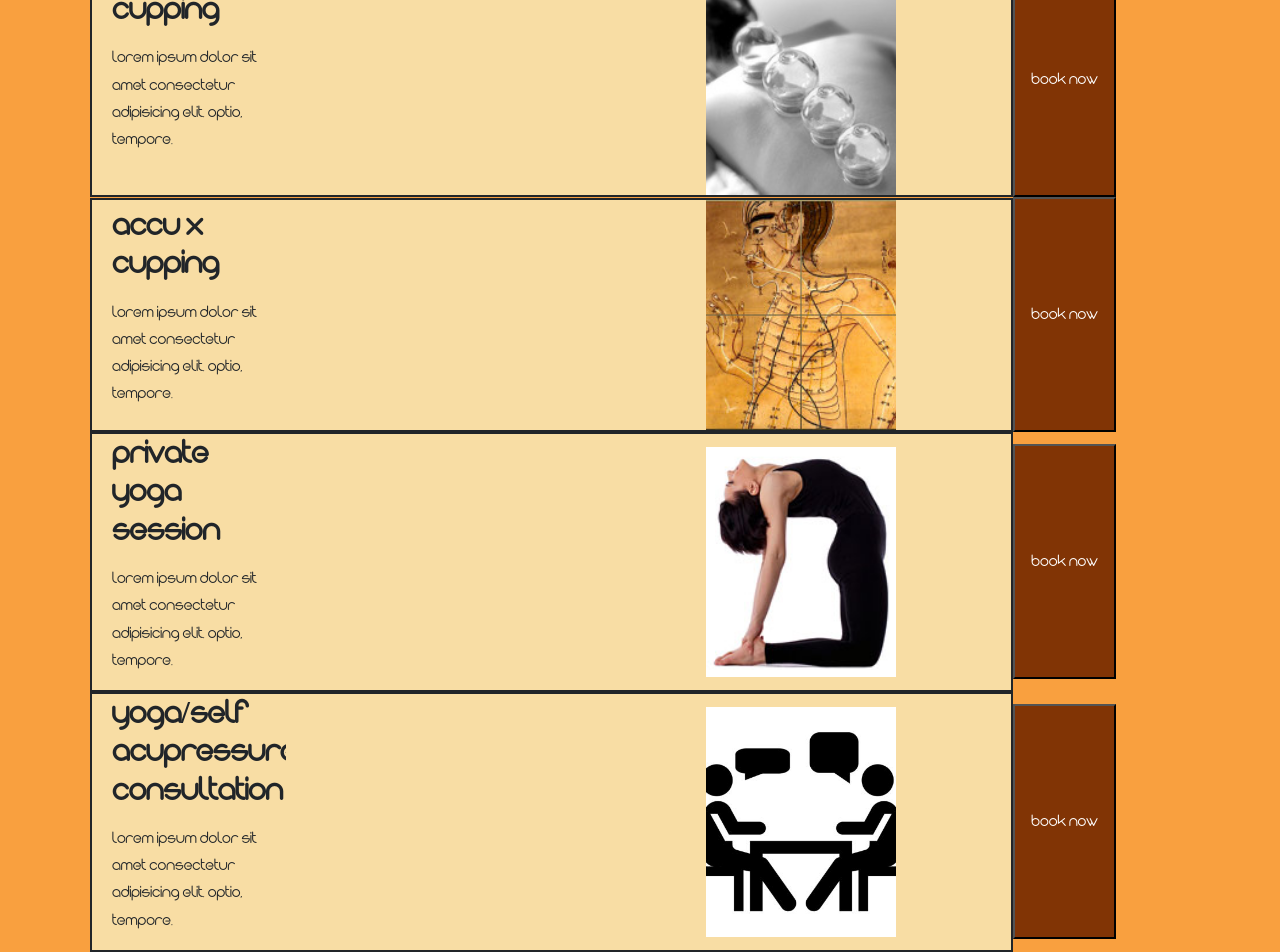
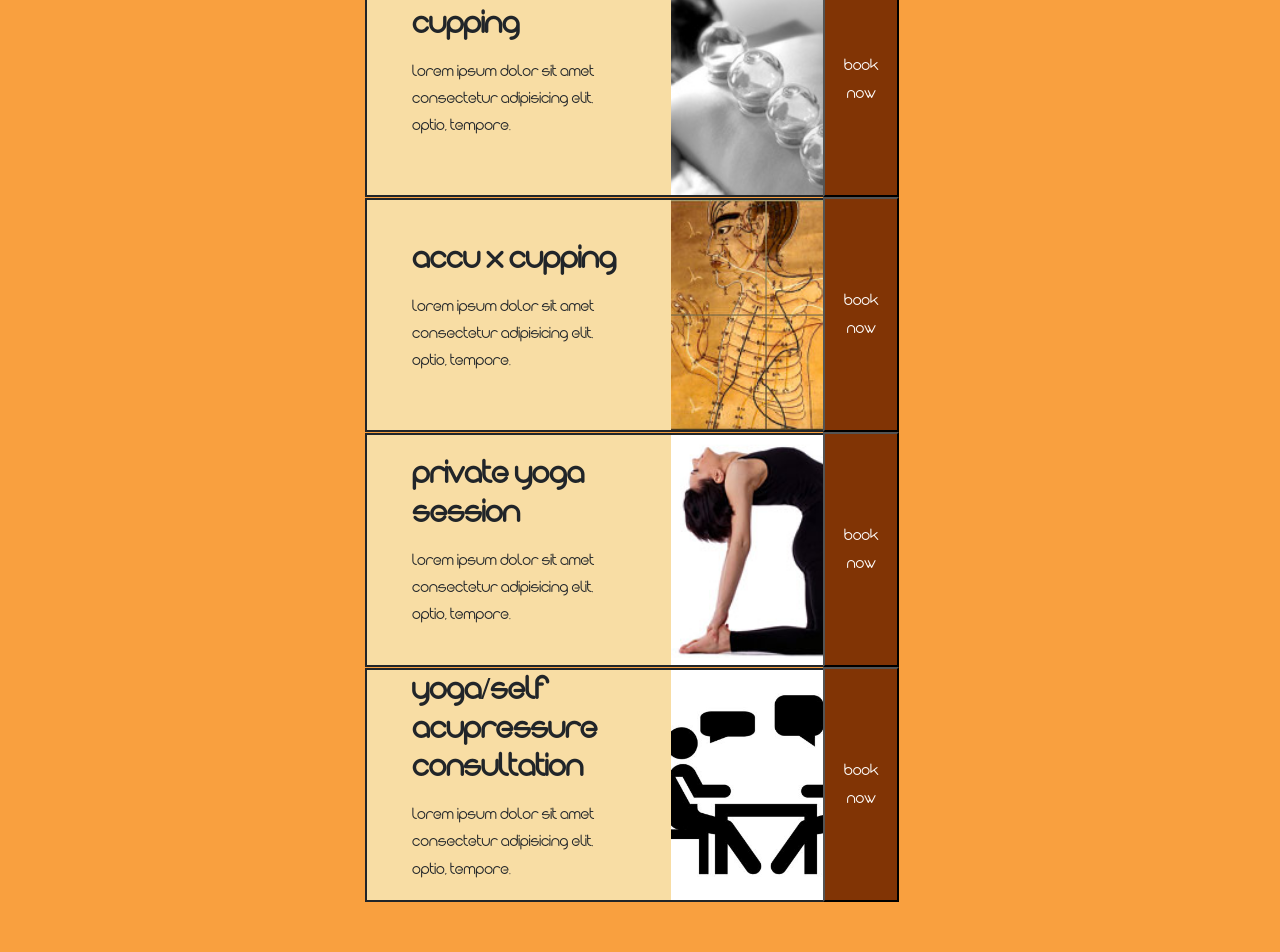
Before and after one commit to moviefan322/yogapage, a Next.js app: page /services in a window 1280 px wide. Shown: the part 393-1345 px from the top of the page. After the commit the page ends 1295 px from the top, so only its background shows below. Built offline with nearby package versions, Linux system fonts and the light colour scheme.

Commit message:
adds media queries for services

```diff
--- a/src/pages/services.tsx
+++ b/src/pages/services.tsx
@@ -5,11 +5,11 @@ const services = () => {
   return (
     <div className="container">
       <h1 className="text-center">SERVICES</h1>
-      <div className="d-flex flex-column w-100">
-        <div className="d-flex align-items-center px-1 mx-1">
+      <div className="d-flex flex-column w-100 services align-items-center">
+        <div className="d-flex align-items-center px-1 mx-1 w-100 service">
           <div className="col-md-10 d-flex align-items-center border border-2 border-dark ps-1 bg-success">
             <div className="col-md-8">
-              <div className="content px-3">
+              <div className="content px-3 mx-auto">
                 <h2>Acupressure</h2>
                 <p>
                   Lorem ipsum dolor sit amet consectetur adipisicing elit.
@@ -23,10 +23,10 @@ const services = () => {
             <button className="booknow bg-primary">Book Now</button>
           </div>
         </div>
-        <div className="d-flex align-items-center px-1 mx-1 w-100">
+        <div className="d-flex align-items-center px-1 mx-1 w-100 service">
           <div className="col-md-10 d-flex align-items-center border border-2 border-dark ps-1 bg-success">
             <div className="col-md-8">
-              <div className="content px-3">
+            <div className="content px-3 mx-auto">
                 <h2>Cupping</h2>
                 <p>
                   Lorem ipsum dolor sit amet consectetur adipisicing elit.
@@ -41,10 +41,10 @@ const services = () => {
           </div>
         </div>
 
-        <div className="d-flex align-items-center px-1 mx-1 w-100">
+        <div className="d-flex align-items-center px-1 mx-1 w-100 service">
           <div className="col-md-10 d-flex align-items-center border border-2 border-dark ps-1 bg-success">
             <div className="col-md-8">
-              <div className="content px-3">
+            <div className="content px-3 mx-auto">
                 <h2>accu x cupping</h2>
                 <p>
                   Lorem ipsum dolor sit amet consectetur adipisicing elit.
@@ -58,10 +58,10 @@ const services = () => {
             <button className="booknow bg-primary">Book Now</button>
           </div>
         </div>
-        <div className="d-flex align-items-center px-1 mx-1 w-100">
+        <div className="d-flex align-items-center px-1 mx-1 w-100 service">
           <div className="col-md-10 d-flex align-items-center border border-2 border-dark ps-1 bg-success">
             <div className="col-md-8">
-              <div className="content px-3">
+            <div className="content px-3 mx-auto">
                 <h2>Private yoga session</h2>
                 <p>
                   Lorem ipsum dolor sit amet consectetur adipisicing elit.
@@ -75,10 +75,10 @@ const services = () => {
             <button className="booknow bg-primary">Book Now</button>
           </div>
         </div>
-        <div className="d-flex align-items-center px-1 mx-1 w-100">
+        <div className="d-flex align-items-center px-1 mx-1 w-100 service">
           <div className="col-md-10 d-flex align-items-center border border-2 border-dark ps-1 bg-success">
             <div className="col-md-8">
-              <div className="content px-3">
+            <div className="content px-3 mx-auto">
                 <h2>yoga/self acupressure consultation</h2>
                 <p>
                   Lorem ipsum dolor sit amet consectetur adipisicing elit.
--- a/src/styles/globals.css
+++ b/src/styles/globals.css
@@ -80,7 +80,7 @@ body {
 .content {
   overflow: hidden;
   text-overflow: ellipsis;
-  width: 190px;
+  width: 250px;
 }
 
 .container {
@@ -97,3 +97,10 @@ body {
   height: 235px;
   cursor: pointer;
 }
+
+@media screen and (min-width: 768px) {
+  .service {
+    width: 50% !important;
+
+  }
+}
```
